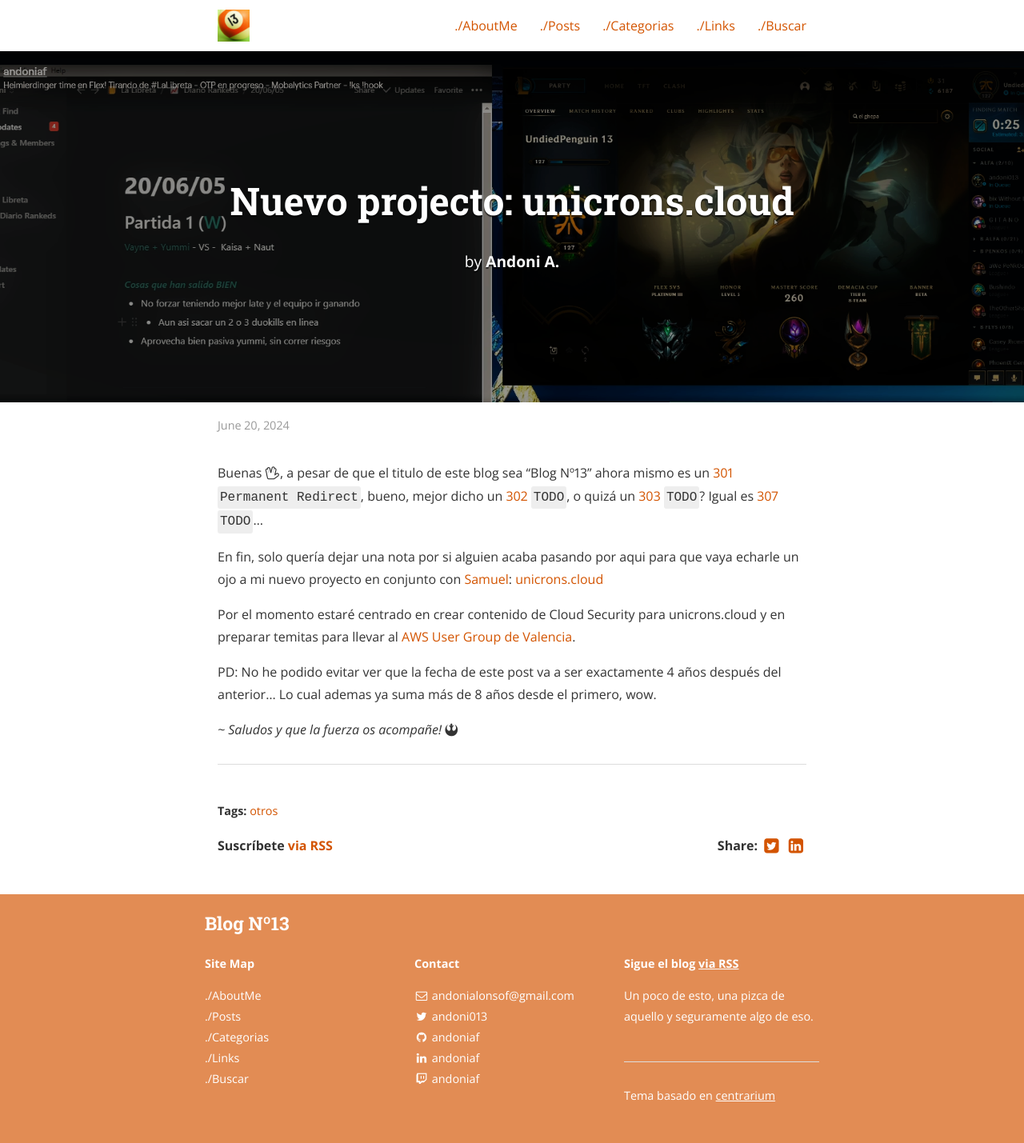
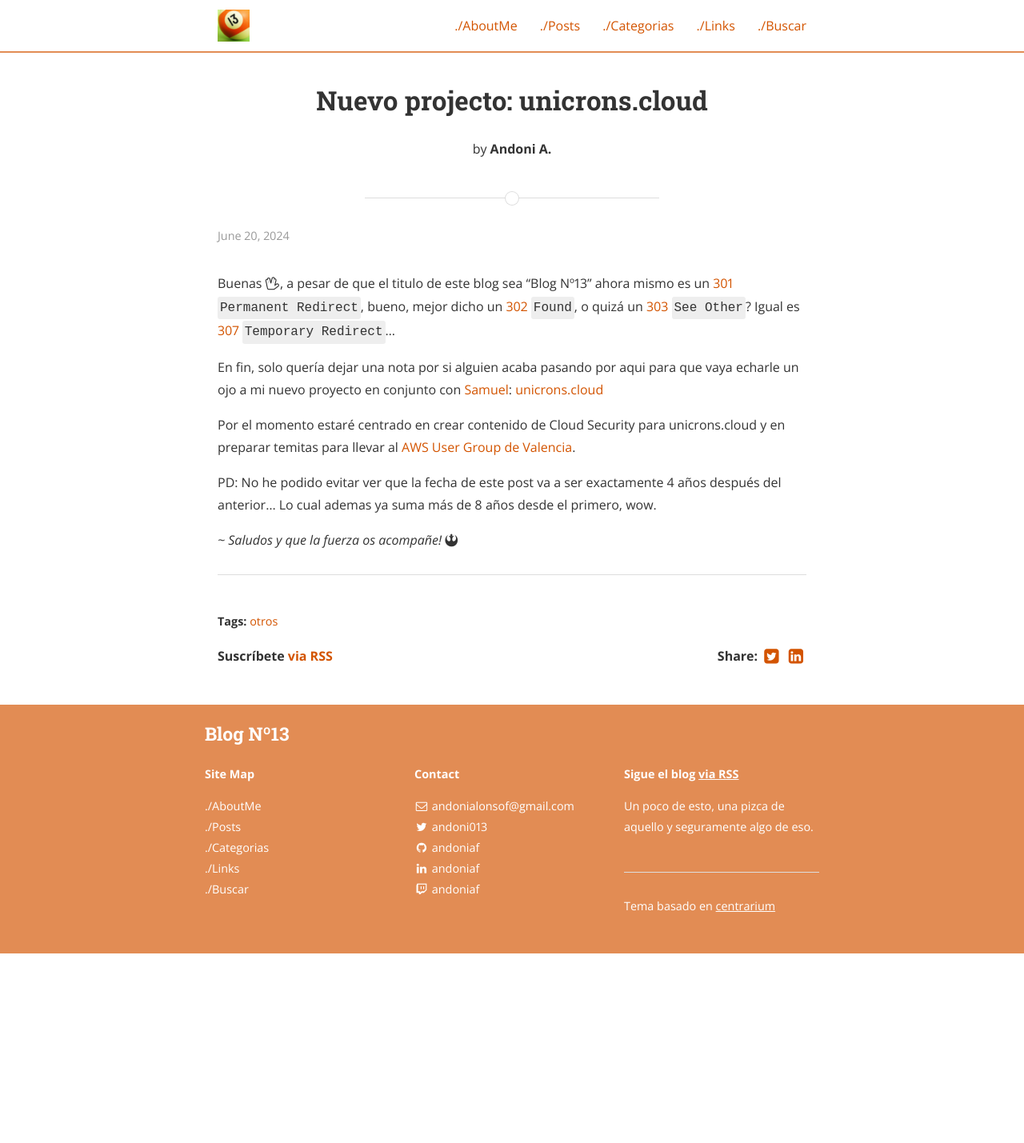
Before and after one commit to andoniaf/andoniaf.github.io, a Jekyll site: the page built from _posts/2024-06-20-unicrons_cloud.markdown, in a window 1280 px wide. Shown: the whole page at 80% size. Built offline with Jekyll 4.4.1, drawn with Linux system fonts in a browser that asks for light colours; nearby versions of some CDN libraries; after the commit the page ends 1192 px from its top, so only the background shows below that.

Commit message:
fixes in production, because why not

```diff
--- a/_posts/2024-06-20-unicrons_cloud.markdown
+++ b/_posts/2024-06-20-unicrons_cloud.markdown
@@ -5,10 +5,10 @@
 author: Andoni A.
 categories: otros
 tags: otros
-cover: "/assets/images/2020/lalibreta_head.png"
+# cover: "/assets/images/2020/lalibreta_head.png"
 ---
 
-Buenas <i class="fa fa-hand-spock-o" aria-hidden="true"></i>, a pesar de que el titulo de este blog sea "Blog Nº13" ahora mismo es un [301](https://developer.mozilla.org/en-US/docs/Web/HTTP/Status/301) `Permanent Redirect`, bueno, mejor dicho un [302](https://developer.mozilla.org/en-US/docs/Web/HTTP/Status/302) `TODO`, o quizá un [303](https://developer.mozilla.org/en-US/docs/Web/HTTP/Status/303) `TODO`? Igual es [307](https://developer.mozilla.org/en-US/docs/Web/HTTP/Status/307) `TODO`...
+Buenas <i class="fa fa-hand-spock-o" aria-hidden="true"></i>, a pesar de que el titulo de este blog sea "Blog Nº13" ahora mismo es un [301](https://developer.mozilla.org/en-US/docs/Web/HTTP/Status/301) `Permanent Redirect`, bueno, mejor dicho un [302](https://developer.mozilla.org/en-US/docs/Web/HTTP/Status/302) `Found`, o quizá un [303](https://developer.mozilla.org/en-US/docs/Web/HTTP/Status/303) `See Other`? Igual es [307](https://developer.mozilla.org/en-US/docs/Web/HTTP/Status/307) `Temporary Redirect`...
 
 En fin, solo quería dejar una nota por si alguien acaba pasando por aqui para que vaya echarle un ojo a mi nuevo proyecto en conjunto con [Samuel](https://x.com/sbldevnet): [unicrons.cloud](https://unicrons.cloud/es/)
 
```
